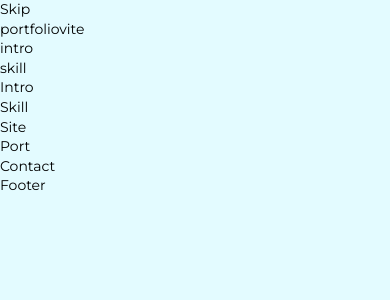
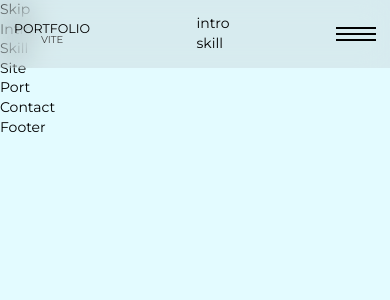
Before and after one commit to sini1004/PORTFOLIO, a React (Create React App) app: page / in a window 390 px wide. Shown: the top 300 px of the page. Built offline with nearby package versions, Linux system fonts and the light colour scheme; a small style sheet from the web is missing; a web font is replaced by a local one.

Commit message:
header css 설정

```diff
--- a/src/assets/scss/section/_header.scss
+++ b/src/assets/scss/section/_header.scss
@@ -0,0 +1,129 @@
+#header {
+  @include position-fixed;
+  z-index: 10000;
+}
+.header__inner {
+  @include flex-between;
+  background-color: rgba(116, 99, 99, 0.1);
+  backdrop-filter: blur(15px);
+  padding: 1rem;
+
+  .header__logo {
+    font-size: 0.9rem;
+    text-align: center;
+    text-transform: uppercase;
+    line-height: 1;
+
+    em {
+      font-size: 10px;
+      display: block;
+      color: var(--black200);
+    }
+  }
+
+  .header__nav {
+
+    @media (max-width: 800px){
+      display: none;
+
+      &.show {
+          display: block;
+
+          ul {
+            display: block;
+            position: absolute;
+            right: 0;
+            top: 68px;
+            background-color: rgba(116,99,99,0.1);
+            backdrop-filter: blur(15px);
+            z-index: 10000;
+            min-width: 150px;
+            padding: 20px 0;
+
+            li {
+              display: block;
+              text-align: right;
+
+              a {
+                display: inline-block;
+                padding: 10px;
+              }
+            }
+          }
+      }
+      &.show + .header__nav__mobile span::before {
+        width: 20px;
+      }
+      &.show + .header__nav__mobile span::after {
+        width: 20px;
+      }
+    }
+
+    li {
+      display: inline;
+
+      a {
+        text-transform: uppercase;
+        font-size: 14px;
+        padding: 14px;
+        position: relative;
+
+        &::before {
+          content: '';
+          width: calc(100% - 28px);
+          height: 1px;
+          background-color: var(--black);
+          position: absolute;
+          left: 14px;
+          bottom: 10px;
+          transform: scaleX(0);
+          transition: all 0.3s;
+        }
+        &:hover::before {
+          transform: scaleX(1);
+        }
+      }
+    }
+  }
+
+  .header__nav__mobile {
+    display: none;
+    width: 40px;
+    height: 40px;
+    cursor: pointer;
+
+    @media (max-width: 800px){
+      display: block;
+    }
+
+    span {
+      display: block;
+      width: 40px;
+      height: 2px;
+      background-color: var(--black);
+      margin-top: 19px;
+      position: relative;
+
+      &::before {
+        content: "";
+        width: 40px;
+        height: 2px;
+        background-color: var(--black);
+        position: absolute;
+        right: 0;
+        top: 6px;
+        transition: width 0.3s;
+      }
+      &::after {
+        content: "";
+        width: 40px;
+        height: 2px;
+        background-color: var(--black);
+        position: absolute;
+        left: 0;
+        bottom: 6px;
+        transition: width 0.3s;
+      }
+    }
+  }
+}
```
